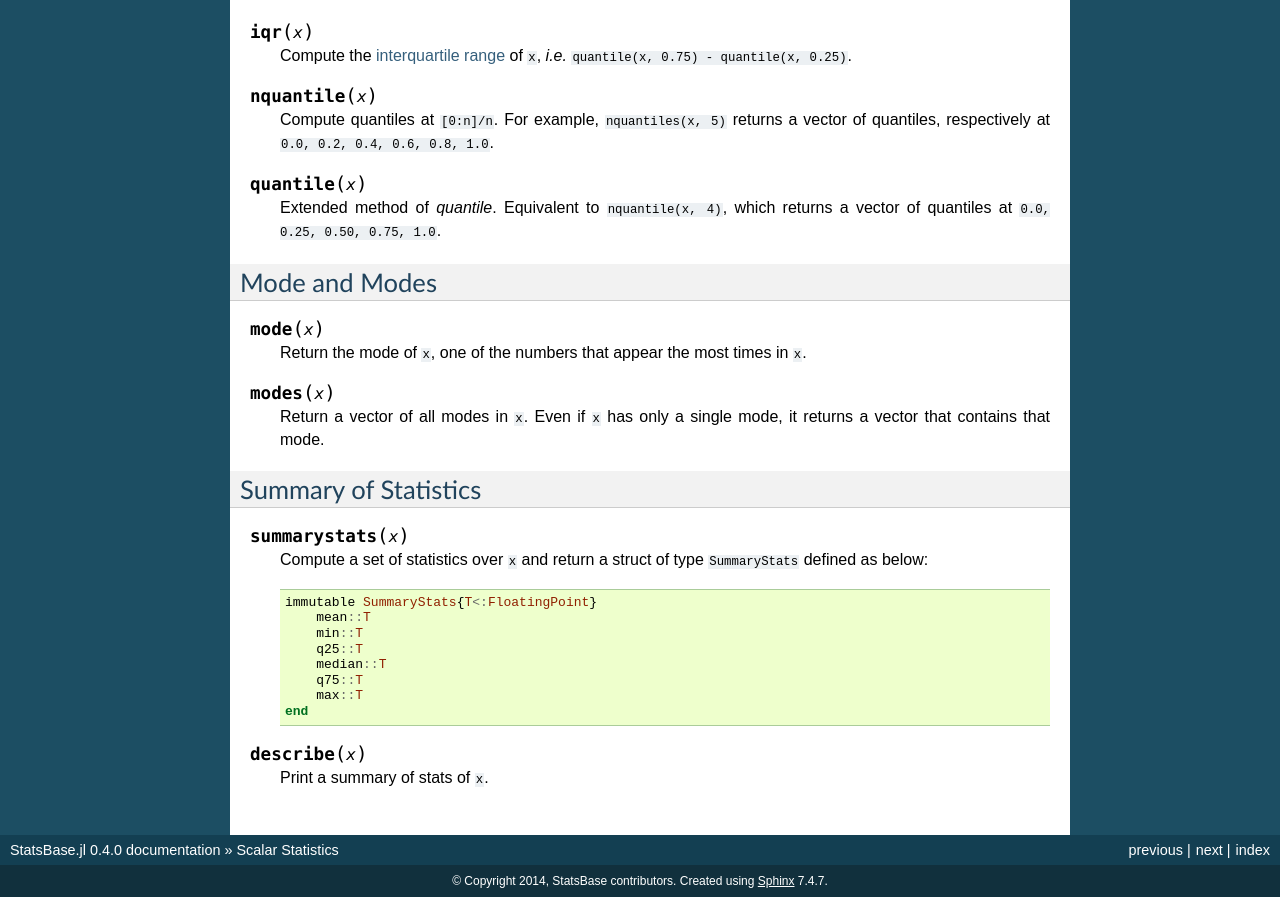
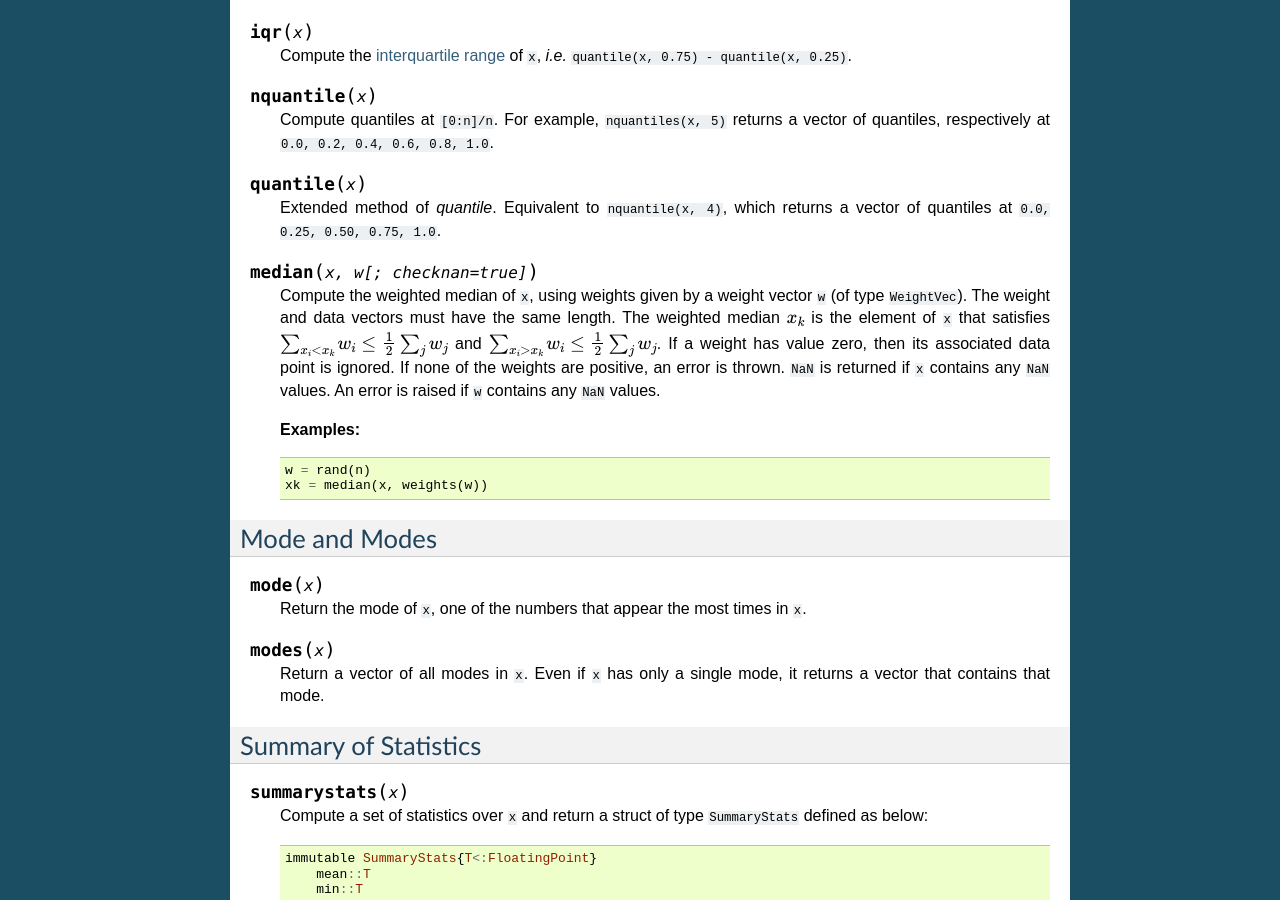
Before and after one commit to JuliaStats/StatsBase.jl, a Sphinx documentation site: the page built from docs/source/scalarstats.rst, in a window 1280 px wide and 900 px high, scrolled down 2186 px. Built offline with Sphinx 7.4.7, drawn with Linux system fonts in a browser that asks for light colours; formulas are drawn with MathJax 3.

Commit message:
Added weighted median function and tests

```diff
--- a/docs/source/means.rst
+++ b/docs/source/means.rst
@@ -37,7 +37,7 @@ The package provides functions to compute means of different kinds.
 
 .. function:: mean(x, w, dim)
 
-  Compute weighted means of ``x`` along a certain dimension (specified by an integer ``dim``). The weights are given by a wegitht vector ``w`` (of type ``WeightVec``).
+  Compute weighted means of ``x`` along a certain dimension (specified by an integer ``dim``). The weights are given by a weight vector ``w`` (of type ``WeightVec``).
 
 .. function:: mean!(dst, x, w, dim)
 
--- a/docs/source/scalarstats.rst
+++ b/docs/source/scalarstats.rst
@@ -139,6 +139,17 @@ Quantile and Friends
 
   Extended method of *quantile*. Equivalent to ``nquantile(x, 4)``, which returns a vector of quantiles at ``0.0, 0.25, 0.50, 0.75, 1.0``.
 
+.. function:: median(x, w[; checknan=true])
+
+  Compute the weighted median of ``x``, using weights given by a weight vector ``w`` (of type ``WeightVec``).  The weight and data vectors must have the same length.  The weighted median :math:`x_k` is the element of ``x`` that satisfies :math:`\sum_{x_i < x_k} w_i \le \frac{1}{2} \sum_{j} w_j` and :math:`\sum_{x_i > x_k} w_i \le \frac{1}{2} \sum_{j} w_j`.  If a weight has value zero, then its associated data point is ignored.  If none of the weights are positive, an error is thrown.  ``NaN`` is returned if ``x`` contains any ``NaN`` values.  An error is raised if ``w`` contains any ``NaN`` values.
+
+  **Examples:**
+
+  .. code-block:: julia
+
+    w = rand(n)
+    xk = median(x, weights(w))
+
 
 Mode and Modes
 ---------------
```
Also changed, not shown: 3 other files.
